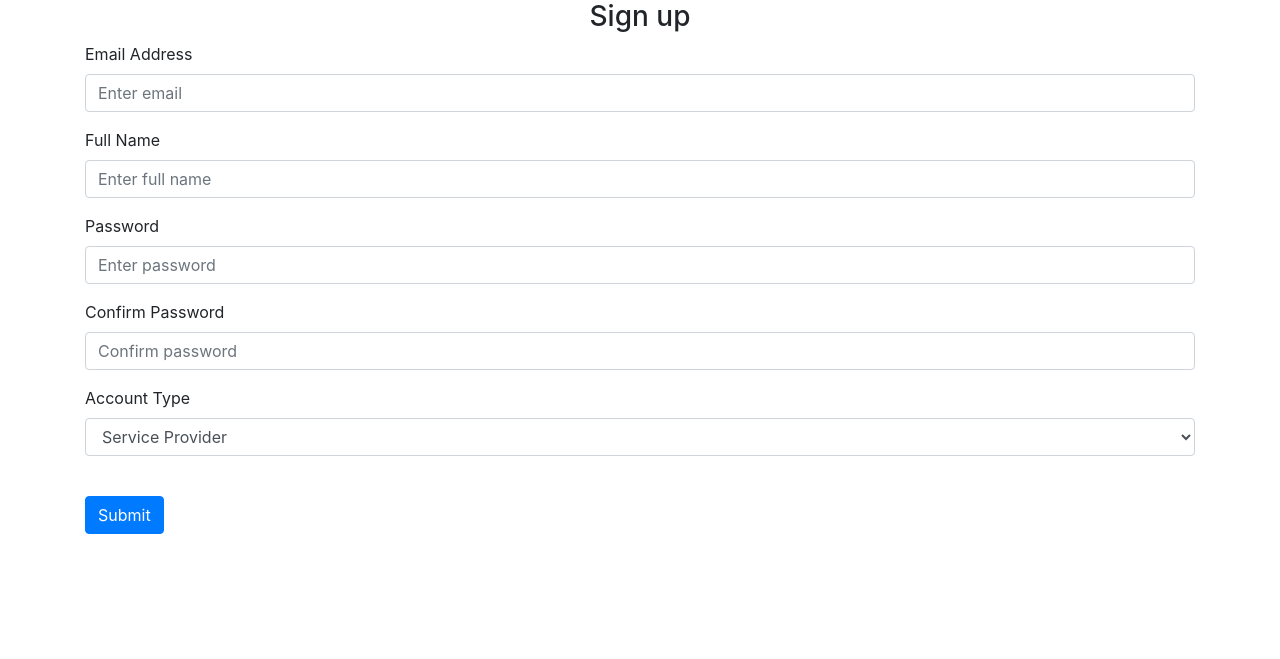
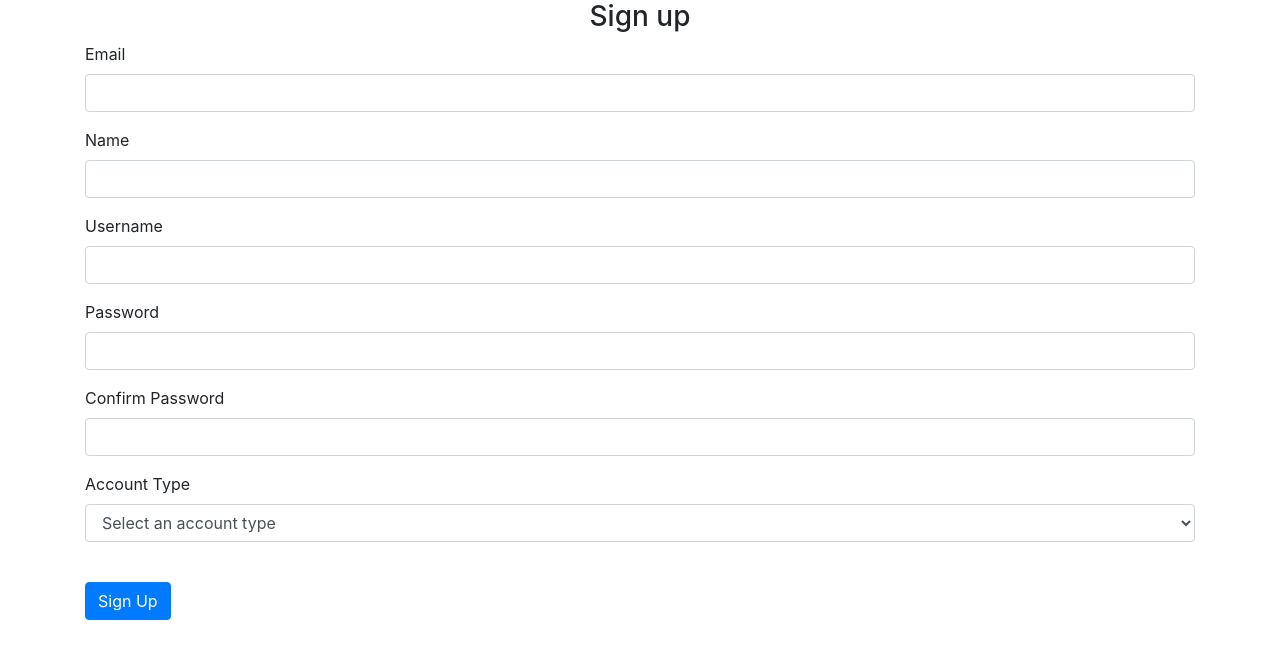
Before and after one commit to rockyrockz95/Digital-Service, a Flask app: page /signup in a window 1280 px wide. Shown: the part 56-715 px from the top of the page. Run offline with Flask 3, Linux system fonts and the light colour scheme; some libraries are stand-ins or nearby versions.

Commit message:
smaller ooooooof

```diff
--- a/website/auth.py
+++ b/website/auth.py
@@ -58,14 +58,18 @@ def sign_up():
                 Email=form.email.data,
                 Name=form.name.data,
                 Username=form.username.data,
-                Password=form.password.data,
+                Password=generate_password_hash(
+                    form.password.data, method="pbkdf2:sha256"
+                ),
             )
         else:
             new_user = Customer(
                 Email=form.email.data,
                 Name=form.name.data,
                 Username=form.username.data,
-                Password=form.password.data,
+                Password=generate_password_hash(
+                    form.password.data, method="pbkdf2:sha256"
+                ),
             )
         db.session.add(new_user)
         db.session.commit()
--- a/website/forms.py
+++ b/website/forms.py
@@ -30,8 +30,12 @@ class SignUpForm(FlaskForm):
         "Confirm Password", validators=[DataRequired(), EqualTo("password")]
     )
     user_role = SelectField(
-        "Select Account Type",
-        choices=["Provider", "Customer"],
+        "Account Type",
+        choices=[
+            ("", "Select an account type"),
+            ("Provider", "Service Provider"),
+            ("Customer", "Customer"),
+        ],
         validators=[DataRequired()],
     )
     submit = SubmitField("Sign Up")
--- a/website/templates/signup.html
+++ b/website/templates/signup.html
@@ -4,7 +4,7 @@
     {{ form.csrf_token }}
     <h3 align = "center">Sign up</h3>
     <div class = "form-group">
-        <label for = "email">Email Address</label>
+        {{ form.email.label(class="form-control-label") }}
         {% if form.email.errors %}
             {{form.email(class="form-control is-invalid")}}
             <div class="invalid-feedback">
@@ -13,17 +13,12 @@
                 {% endfor %}
             </div>
         {% else %}
-        <input
-            type = "email"
-            class = "form-control"
-            id = "email"
-            name = "email"
-            placeholder = "Enter email"
-        />
+          {{form.email(class="form-control")}}
         {% endif %}
     </div>
+
     <div class = "form-group">
-        <label for = "name">Full Name</label>
+        {{ form.name.label(class="form-control-label") }}
         {% if form.name.errors %}
             {{form.name(class="form-control is-invalid")}}
             <div class="invalid-feedback">
@@ -32,16 +27,26 @@
                 {% endfor %}
             </div>
         {% else %}
-        <input
-            type = "text"
-            class = "form-control"
-            id = "name"
-            name = "name"
-            placeholder = "Enter full name"
-        />
+        {{form.name(class="form-control")}}
         {% endif %}
     </div>
+
     <div class = "form-group">
+        {{ form.username.label(class="form-control-label") }}
+        {% if form.username.errors %}
+            {{form.username(class="form-control is-invalid")}}
+            <div class="invalid-feedback">
+                {% for error in form.username.errors %}
+                <span> {{error}} </span>
+                {% endfor %}
+            </div>
+        {% else %}
+        {{form.username(class="form-control")}}
+        {% endif %}
+    </div>
+
+    <div class = "form-group">
+        {{ form.password.label(class="form-control-label") }}
         {% if form.password.errors %}
             {{form.password(class="form-control is-invalid")}}
             <div class="invalid-feedback">
@@ -50,18 +55,12 @@
                 {% endfor %}
             </div>
         {% else %}
-        <label for = "password1">Password</label>
-        <input
-            type = "password"
-            class = "form-control"
-            id = "password1"
-            name = "password1"
-            placeholder = "Enter password"
-        />
+        {{form.password(class="form-control")}}
         {% endif %}
     </div>
+
     <div class = "form-group">
-        <label for = "confirm_password">Confirm Password</label>
+        {{ form.confirm_password.label(class="form-control-label") }}
         {% if form.confirm_password.errors %}
             {{form.confirm_password(class="form-control is-invalid")}}
             <div class="invalid-feedback">
@@ -70,17 +69,12 @@
                 {% endfor %}
             </div>
         {% else %}
-        <input
-            type = "password"
-            class = "form-control"
-            id = "confirm_password"
-            name = "confirm_password"
-            placeholder = "Confirm password"
-        />
+        {{form.confirm_password(class="form-control")}}
         {% endif %}
     </div>
+
     <div class = "form-group">
-        <label for = "user_role">Account Type</label>
+        {{ form.user_role.label(class="form-control-label") }}
         {% if form.user_role.errors %}
             {{form.user_role(class="form-control is-invalid")}}
             <div class="invalid-feedback">
@@ -89,13 +83,11 @@
                 {% endfor %}
             </div>
         {% else %}
-        <select name="user_role" id="user_role" class="form-control" required>
-            <option value="Provider"> Service Provider </option>
-            <option value="Customer"> Customer </option>
-        </select>
+        {{form.user_role(class="form-control")}}
         {% endif %}
     </div>
+
     <br />
-    <button type = "submit" class = "btn btn-primary">Submit</button>
+    {{ form.submit(class="btn btn-primary") }}
   </form>
  {% endblock %}
```
Also changed, not shown: website/models.py (+8 -1 lines).
